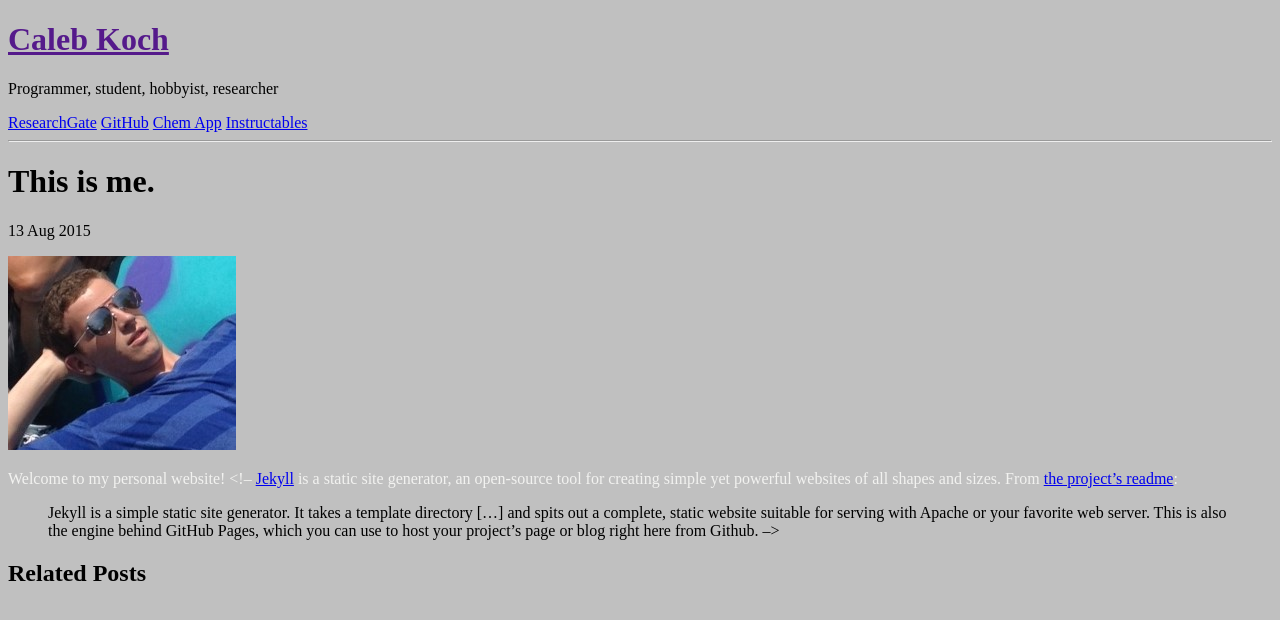
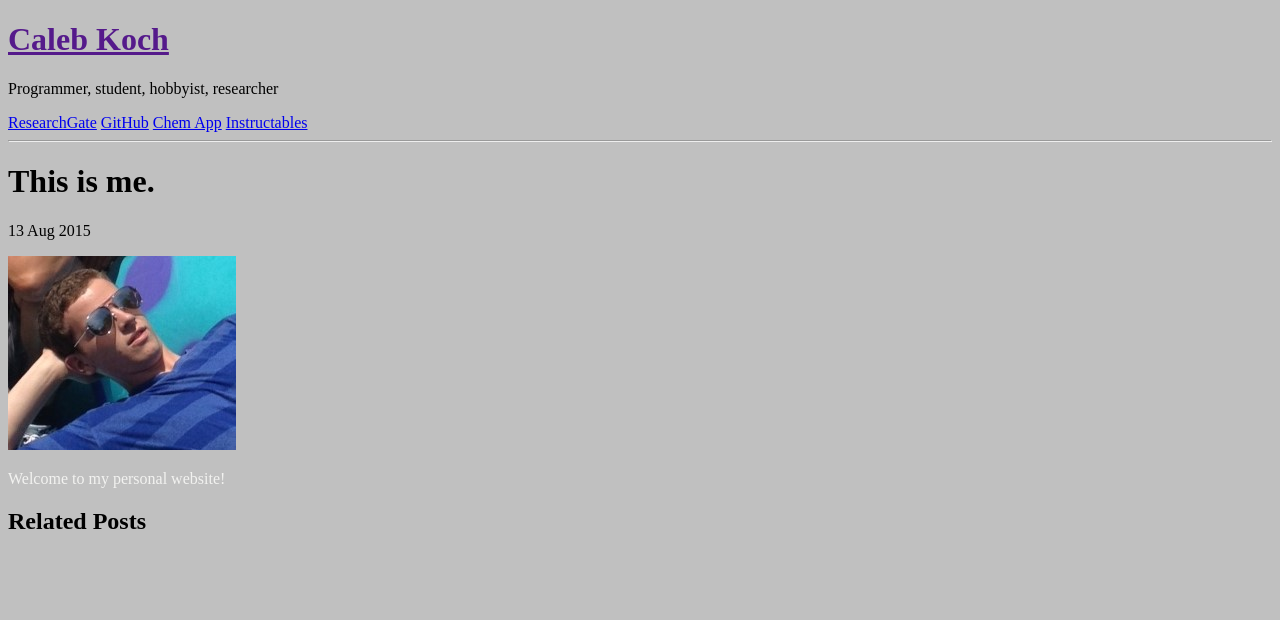
Before and after one commit to cakoch10/cakoch10.github.io, a Jekyll site: the page built from _posts/2015-08-13-whats-jekyll.md, in a window 1280 px wide. Shown: the top 620 px of the page. Built offline with Jekyll 4.4.1, drawn with Linux system fonts in a browser that asks for light colours; Markdown is read by kramdown in place of the engine named in the settings; some of the changed lines change nothing that is shown.

Commit message:
Update 2015-08-13-whats-jekyll.md

```diff
--- a/_posts/2015-08-13-whats-jekyll.md
+++ b/_posts/2015-08-13-whats-jekyll.md
@@ -5,7 +5,8 @@ title: This is me.
 
 ![alt text](https://raw.githubusercontent.com/cakoch10/cakoch10.github.io/master/public/me.jpeg "Logo Title Text 1")
 
-<span style="color:#f2f2f0">Welcome to my personal website!
+<span style="color:#f2f2f0">Welcome to my personal website!</span>
+
 <!--
 [Jekyll](http://jekyllrb.com) <span style="color:#f2f2f0"> is a static site generator, an open-source tool for creating simple yet powerful websites of all shapes and sizes. From </span> [the project's readme](https://github.com/mojombo/jekyll/blob/master/README.markdown):
 
```
